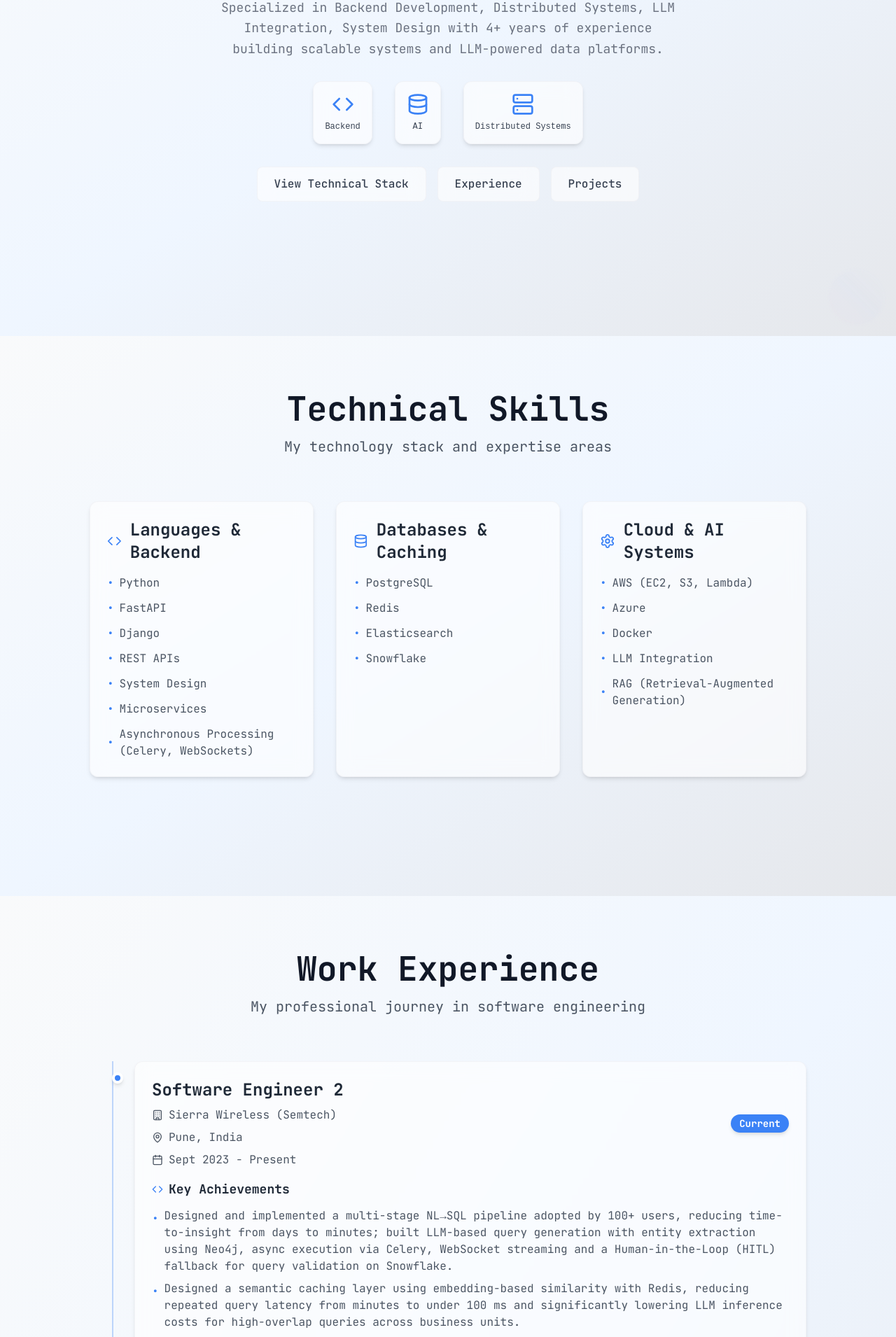
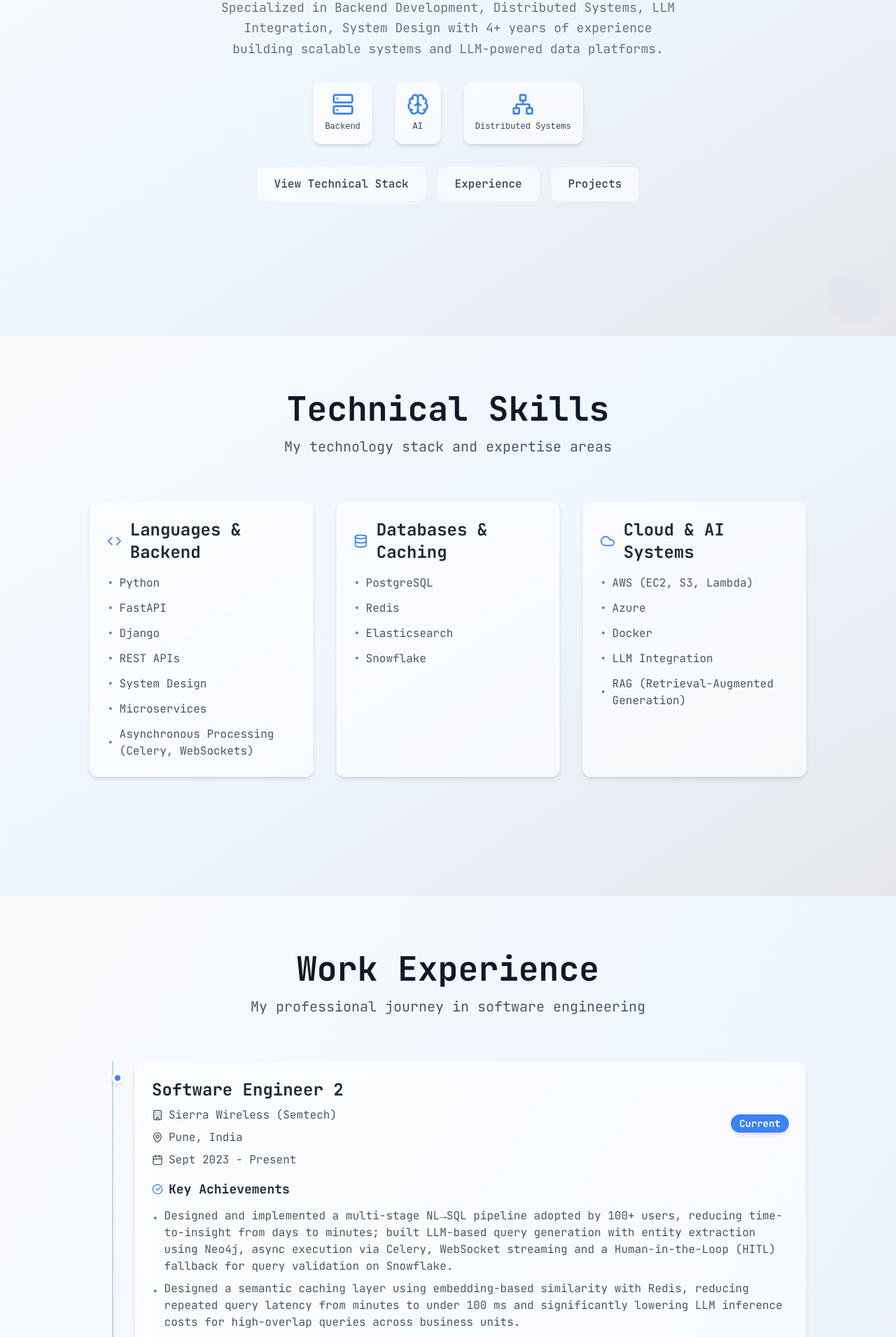
Before and after one commit to sxcluzive/portfolio-frontend, a React (Vite) app: page / in a window 1280 px wide. Shown: the part 320-2230 px from the top of the page at 70% size. Built offline with nearby package versions, Linux system fonts and the light colour scheme.

Commit message:
refactor: standardize lucide-react icon mappings across all sections

```diff
--- a/src/components/DeveloperHeroSection.tsx
+++ b/src/components/DeveloperHeroSection.tsx
@@ -1,5 +1,5 @@
 import { motion } from 'framer-motion';
-import { Terminal, Code, Server } from 'lucide-react';
+import { Terminal, Server, Brain, Network } from 'lucide-react';
 import { portfolioData } from '../data/portfolio-data';
 
 const DeveloperHeroSection = () => {
@@ -60,15 +60,15 @@ const DeveloperHeroSection = () => {
             className="flex justify-center space-x-8 mb-8"
           >
             <div className="flex flex-col items-center space-y-2 bg-[var(--terminal-gray)] border border-[var(--terminal-border)] rounded-xl p-4 shadow-md backdrop-blur-md hover:scale-105 transition-transform">
-              <Code size={32} className="text-[var(--matrix)] drop-shadow-glow" />
+              <Server size={32} className="text-[var(--matrix)] drop-shadow-glow" />
               <span className="text-xs text-[var(--matrix)] font-mono">Backend</span>
             </div>
             <div className="flex flex-col items-center space-y-2 bg-[var(--terminal-gray)] border border-[var(--terminal-border)] rounded-xl p-4 shadow-md backdrop-blur-md hover:scale-105 transition-transform">
-              <Server size={32} className="text-[var(--matrix)] drop-shadow-glow" />
+              <Brain size={32} className="text-[var(--matrix)] drop-shadow-glow" />
               <span className="text-xs text-[var(--matrix)] font-mono">AI</span>
             </div>
             <div className="flex flex-col items-center space-y-2 bg-[var(--terminal-gray)] border border-[var(--terminal-border)] rounded-xl p-4 shadow-md backdrop-blur-md hover:scale-105 transition-transform">
-              <Server size={32} className="text-[var(--matrix)] drop-shadow-glow" />
+              <Network size={32} className="text-[var(--matrix)] drop-shadow-glow" />
               <span className="text-xs text-[var(--matrix)] font-mono">Distributed Systems</span>
             </div>
           </motion.div>
--- a/src/components/ExperienceSection.tsx
+++ b/src/components/ExperienceSection.tsx
@@ -1,6 +1,6 @@
 import { motion } from 'framer-motion';
 import { portfolioData } from '../data/portfolio-data';
-import { Calendar, MapPin, Building, Code } from 'lucide-react';
+import { Calendar, MapPin, Building, CheckCircle } from 'lucide-react';
 
 const ExperienceSection = () => {
   const experience = portfolioData.experience;
@@ -68,7 +68,7 @@ const ExperienceSection = () => {
                 {/* Achievements */}
                 <div className="mb-6">
                   <h4 className="text-lg font-semibold text-gray-800 dark:text-gray-200 mb-3 flex items-center">
-                    <Code size={16} className="mr-2 text-blue-500" />
+                    <CheckCircle size={16} className="mr-2 text-blue-500" />
                     Key Achievements
                   </h4>
                   <ul className="space-y-2">
--- a/src/components/HeroSection.tsx
+++ b/src/components/HeroSection.tsx
@@ -1,5 +1,5 @@
 import { motion } from 'framer-motion';
-import { Code, Database, Server } from 'lucide-react';
+import { Server, Brain, Network } from 'lucide-react';
 import { portfolioData } from '../data/portfolio-data';
 
 const scrollToSection = (target: string) => {
@@ -61,15 +61,15 @@ export default function HeroSection() {
             className="flex justify-center space-x-8 mb-8"
           >
             <div className="flex flex-col items-center space-y-2 bg-white/60 dark:bg-gray-900/40 border border-gray-200/40 dark:border-gray-800/40 rounded-xl p-4 shadow-md backdrop-blur-md hover:scale-105 transition-transform">
-              <Code size={32} className="text-blue-500" />
+              <Server size={32} className="text-blue-500" />
               <span className="text-xs text-gray-700 dark:text-gray-200 font-mono">Backend</span>
             </div>
             <div className="flex flex-col items-center space-y-2 bg-white/60 dark:bg-gray-900/40 border border-gray-200/40 dark:border-gray-800/40 rounded-xl p-4 shadow-md backdrop-blur-md hover:scale-105 transition-transform">
-              <Database size={32} className="text-blue-500" />
+              <Brain size={32} className="text-blue-500" />
               <span className="text-xs text-gray-700 dark:text-gray-200 font-mono">AI</span>
             </div>
             <div className="flex flex-col items-center space-y-2 bg-white/60 dark:bg-gray-900/40 border border-gray-200/40 dark:border-gray-800/40 rounded-xl p-4 shadow-md backdrop-blur-md hover:scale-105 transition-transform">
-              <Server size={32} className="text-blue-500" />
+              <Network size={32} className="text-blue-500" />
               <span className="text-xs text-gray-700 dark:text-gray-200 font-mono">Distributed Systems</span>
             </div>
           </motion.div>
--- a/src/components/SkillsSection.tsx
+++ b/src/components/SkillsSection.tsx
@@ -1,6 +1,6 @@
 import { motion } from 'framer-motion';
 import { portfolioData } from '../data/portfolio-data';
-import { Code, Database, Settings } from 'lucide-react';
+import { Code, Database, Cloud } from 'lucide-react';
 
 const SkillsSection = () => {
   const skills = portfolioData.skills;
@@ -12,7 +12,7 @@ const SkillsSection = () => {
     } else if (cat.includes('database') || cat.includes('caching')) {
       return <Database className="text-blue-500" />;
     } else if (cat.includes('cloud') || cat.includes('ai') || cat.includes('devops')) {
-      return <Settings className="text-blue-500" />;
+      return <Cloud className="text-blue-500" />;
     }
     return <Code className="text-blue-500" />;
   };
```
